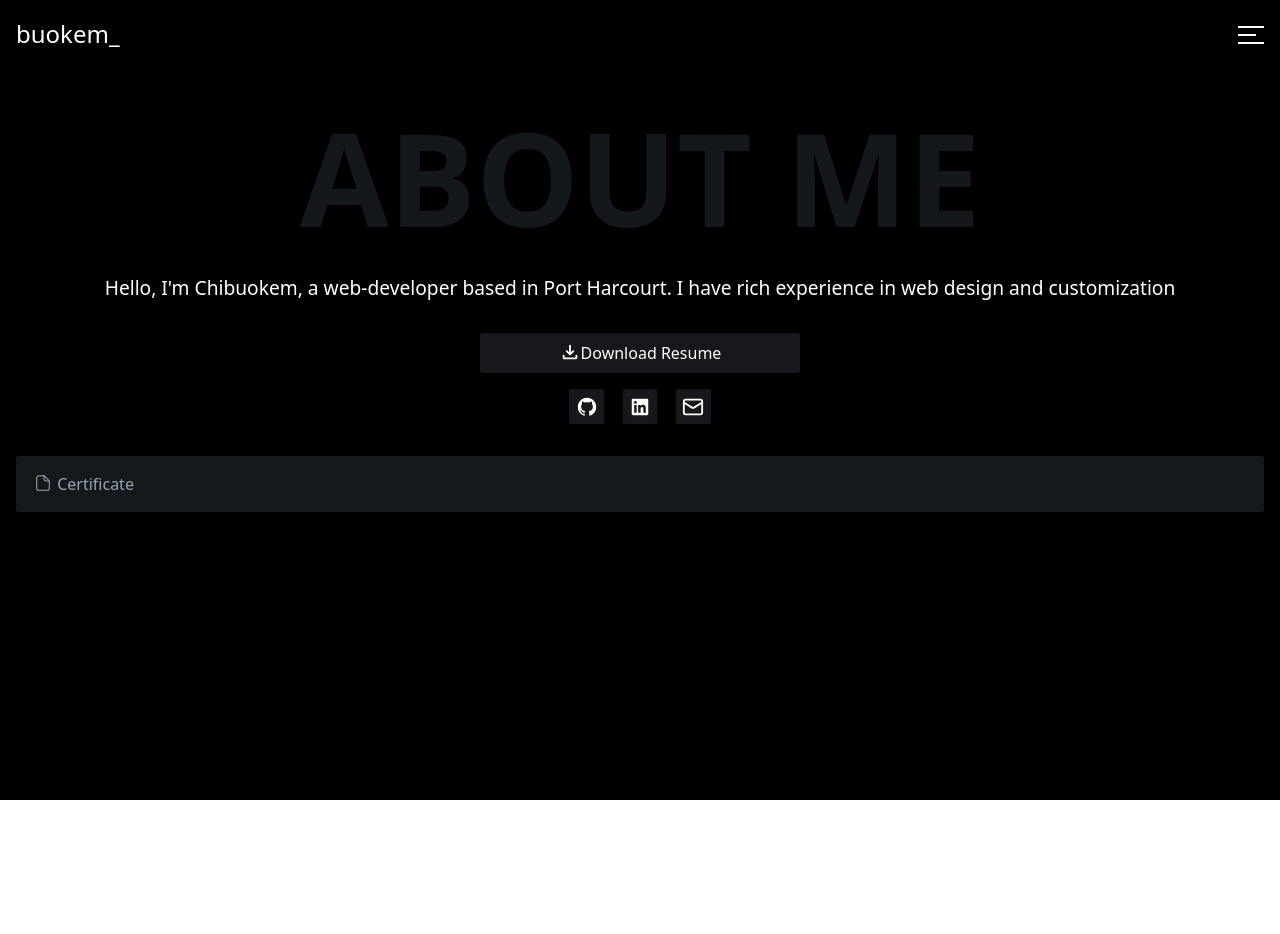
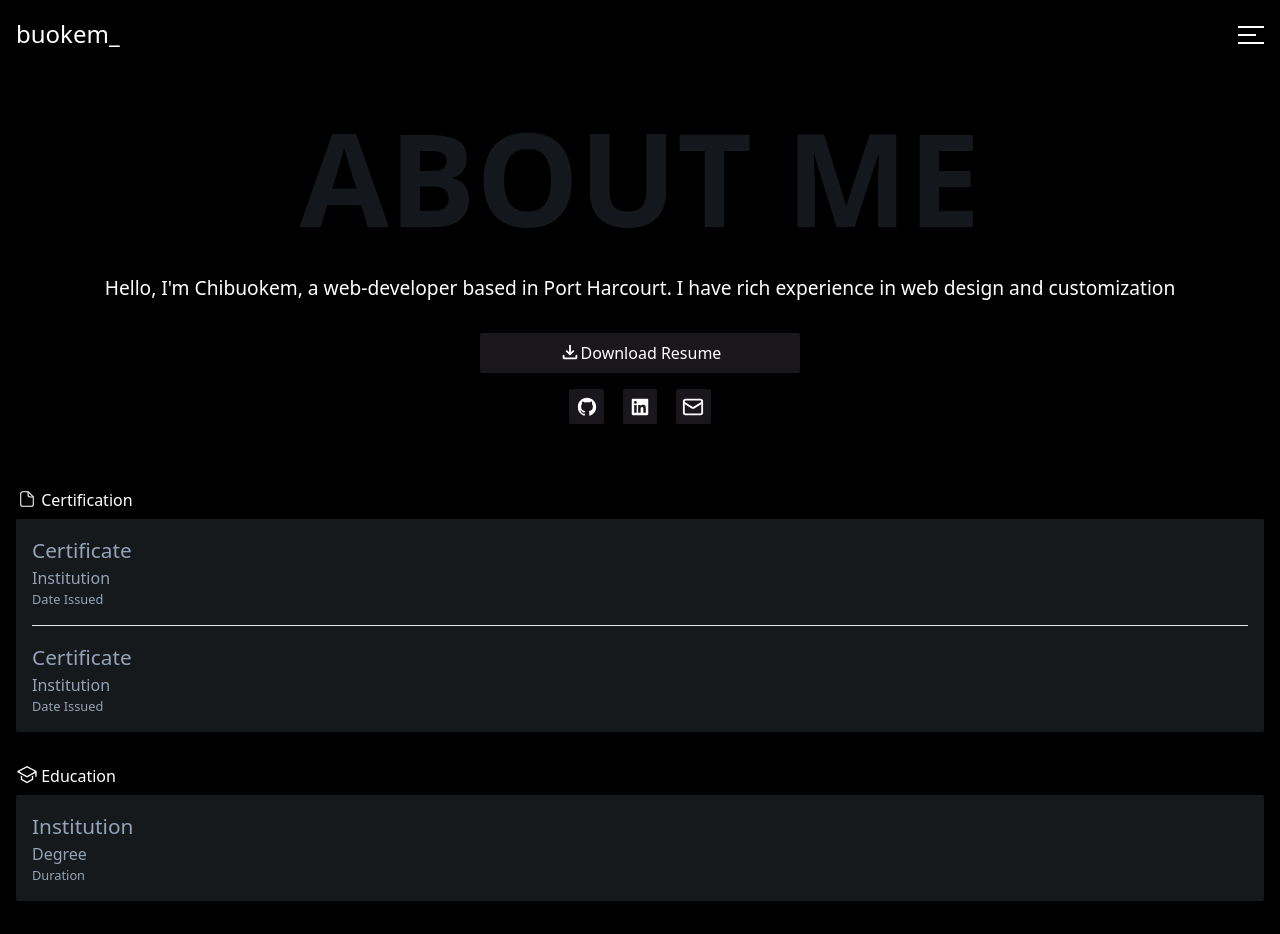
Before and after one commit to Bu-okem/portfolio, a Nuxt app: page /about in a window 1280 px wide. Shown: the top 934 px of the page. Before the commit the page ends 800 px from the top, so only its background shows below. Built offline with nearby package versions, Linux system fonts and the light colour scheme; no server answers.

Commit message:
fix: typing animation reruning when its not hot reloaded

```diff
--- /dev/null
+++ b/components/About/Card/Content.vue
@@ -0,0 +1,7 @@
+<template>
+	<div class="py-[1em]">
+		<h3 class="text-[1.3rem]">Certificate</h3>
+		<h4>Institution</h4>
+		<p class="text-[0.8rem]">Date Issued</p>
+	</div>
+</template>
--- /dev/null
+++ b/components/About/Card/index.vue
@@ -0,0 +1,33 @@
+<template>
+	<div class="mt-[2em]">
+		<span class="flex text-white mb-[0.4em]">
+			<icon :name="iconName" />
+			<p class="ml-[0.2em]">{{ cardHeader }}</p>
+		</span>
+		<div class="bg-[#16191c] text-slate-400 px-[1em] rounded-sm">
+			<div>
+				<slot />
+			</div>
+		</div>
+	</div>
+</template>
+
+<script setup>
+const props = defineProps({
+	category: String,
+});
+const category = props.category;
+const cardHeader = ref("");
+const iconName = ref("");
+
+if (category === "certification") {
+	cardHeader.value = "Certification";
+	iconName.value = "paper";
+} else if (category === "education") {
+	cardHeader.value = "Education";
+	iconName.value = "education";
+} else if (category === "experience") {
+	cardHeader.value = "Experience";
+	iconName.value = "paper";
+}
+</script>
--- /dev/null
+++ b/components/Certification.vue
@@ -0,0 +1,19 @@
+<template>
+	<AboutCard category="certification">
+		<div class="py-[1em]">
+			<h3 class="text-[1.3rem]">Certificate</h3>
+			<h4>Institution</h4>
+			<p class="text-[0.8rem]">Date Issued</p>
+		</div>
+		<hr />
+		<div class="py-[1em]">
+			<h3 class="text-[1.3rem]">Certificate</h3>
+			<h4>Institution</h4>
+			<p class="text-[0.8rem]">Date Issued</p>
+		</div>
+	</AboutCard>
+</template>
+
+<script setup>
+// Create AboutCardContent component
+</script>
--- /dev/null
+++ b/components/Education.vue
@@ -0,0 +1,11 @@
+<template>
+	<AboutCard category="education">
+		<div class="py-[1em]">
+			<h3 class="text-[1.3rem]">Institution</h3>
+			<h4>Degree</h4>
+			<p class="text-[0.8rem]">Duration</p>
+		</div>
+	</AboutCard>
+</template>
+
+<script setup></script>
--- /dev/null
+++ b/components/Experience.vue
@@ -0,0 +1,11 @@
+<template>
+	<AboutCard category="experience">
+		<div class="py-[1em]">
+			<h3 class="text-[1.3rem]">Position</h3>
+			<h4>Institution</h4>
+			<p class="text-[0.8rem]">Duration</p>
+		</div>
+	</AboutCard>
+</template>
+
+<script setup></script>
--- a/components/TypingTextAnimation.vue
+++ b/components/TypingTextAnimation.vue
@@ -11,11 +11,10 @@
 const props = defineProps({
 	text: String,
 });
-const currentText = ref("");
-const charIndex = ref(0);
+const currentText = useAnimationText();
+const charIndex = useAnimationTextIndex();
 const isBlinking = ref(true);
 const isVisible = useVisiblity();
-const runAnimation = useAnimation();
 
 const typing = () => {
 	isBlinking.value = false;
@@ -23,7 +22,6 @@ const typing = () => {
 		currentText.value = props.text.slice(0, charIndex.value);
 		charIndex.value++;
 		if (charIndex.value > props.text.length) {
-			clearInterval();
 			isBlinking.value = true;
 			isVisible.value = true;
 		}
--- a/composables/useStates.js
+++ b/composables/useStates.js
@@ -1,2 +1,4 @@
 export const useVisiblity = () => useState("isVisible", () => false);
-export const useAnimation = () => useState("runAnimation", () => true);
+export const useAnimationText = () => useState("animationText", () => "");
+export const useAnimationTextIndex = () =>
+	useState("animationTextIndex", () => 0);
--- a/pages/about.vue
+++ b/pages/about.vue
@@ -15,23 +15,20 @@
 			</button>
 			<div class="flex justify-around w-[160px] mx-auto">
 				<a href="https://github.com/bu-okem">
-					<icon name="github" button="true" />
+					<icon name="github" :button="true" />
 				</a>
 				<a href="https://linkedin.com/in/chibuokem-obiegbulem">
-					<icon name="linkedin" button="true" />
+					<icon name="linkedin" :button="true" />
 				</a>
 				<a href="mailto:chiobiegbulem@gmail.com">
-					<icon name="mail" button="true" />
+					<icon name="mail" :button="true" />
 				</a>
 			</div>
 		</section>
-		<section class="mx-[1em] my-[2em]">
-			<div class="bg-[#16191c] p-[1em] rounded-sm">
-				<span class="text-slate-400 flex">
-					<icon name="paper" />
-					<p class="ml-[0.2em]">Certificate</p>
-				</span>
-			</div>
+		<section class="mx-[1em] py-[2em]">
+			<Certification />
+			<Education />
+			<Experience />
 		</section>
 	</div>
 </template>
--- a/pages/projects/[id].vue
+++ b/pages/projects/[id].vue
@@ -21,6 +21,11 @@
 				</a>
 			</div>
 		</section>
+		<button
+			@click="$router.back()"
+			class="text-black bg-white ml-[1.5em] px-[0.8em] py-[0.3em]">
+			Back
+		</button>
 	</div>
 </template>
 
```
Also changed, not shown: pages/index.vue (+8 -6 lines).
